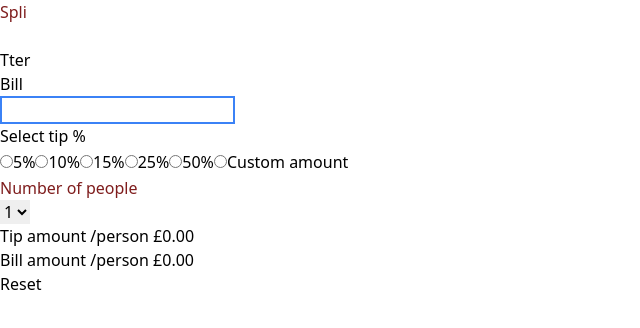
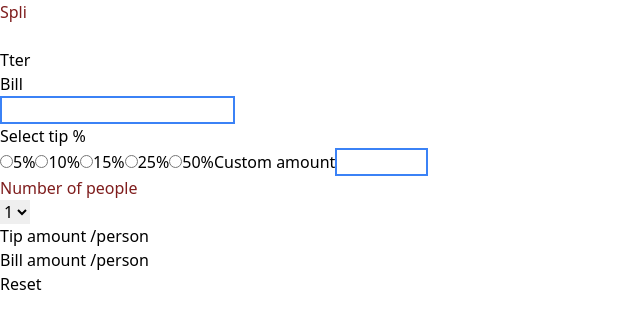
Before and after one commit to charlielizzy/tip-calculator-react, a React (Create React App) app: page / in a window 1280 px wide. Shown: the top 328 px of the page, without its empty margins (0-640 px from the left). Built offline with nearby package versions, Linux system fonts and the light colour scheme.

Commit message:
handle check

```diff
--- a/src/components/Calculator.jsx
+++ b/src/components/Calculator.jsx
@@ -6,6 +6,7 @@ const [tipPercent, setTipPercent] = useState(Number);
 const [people, setPeople] = useState(1);
 const [tipPerPerson, setTipPerPerson] = useState(Number);
 const [totalPerPerson, setTotalPerPerson] = useState(Number);
+const [inputChecked, setInputChecked] = useState(false)
 
 const calculateTipPerPerson = (bill, tipPercent, people) => {
     setTipPerPerson((bill * tipPercent) / people)
@@ -15,16 +16,17 @@ const calculateTotalPerPerson = (bill, tipPerPerson, people) => {
     setTotalPerPerson((bill / people) + tipPerPerson) ;
   };
 
-const makeVisible = () => {
-    document.getElementById("custom-input").classList.remove("invisible")
+const handleReset = () => {
+setBill(0);
+setTipPercent(0);
+setPeople(0);
+setTipPerPerson(0);
+setTotalPerPerson(0);
 }
 
-const makeInvisible = () => {
-    document.getElementById("custom-input").classList.add("invisible")
-}
-
-const handleReset = () => {
-window.location.reload();
+const handleCheck = (e) => {
+setTipPercent(e.target.value);
+setInputChecked(true)
 }
 
   useEffect(() => {
@@ -58,8 +60,8 @@ return (
             class="tip-button"
             name="tip-amounts"
             value="0.05"
-            onClick={(e) => setTipPercent(e.target.value)}
-            onClick={makeInvisible}
+            checked={tipPercent === "0.05"}
+            onClick={handleCheck}
           /><label for="5">5%</label>
           <input
             type="radio"
@@ -67,8 +69,8 @@ return (
             class="tip-button"
             name="tip-amounts"
             value="0.1"
-            onClick={(e) => setTipPercent(e.target.value), makeInvisible}
-            // onClick={makeInvisible}
+            checked={tipPercent === "0.1"}
+            onClick={handleCheck}
           /><label for="10">10%</label>
           <input
             type="radio"
@@ -76,8 +78,8 @@ return (
             class="tip-button"
             name="tip-amounts"
             value="0.15"
-            onClick={makeInvisible}
-            onClick={(e) => setTipPercent(e.target.value)}
+            checked={tipPercent === "0.15"}
+            onClick={handleCheck}
           /><label for="15">15%</label>
           <input
             type="radio"
@@ -85,8 +87,8 @@ return (
             class="tip-button"
             name="tip-amounts"
             value="0.25"
-            onClick={(e) => setTipPercent(e.target.value)}
-            onClick={makeInvisible}
+            checked={tipPercent === "0.25"}
+            onClick={handleCheck}
           /><label for="25">25%</label>
           <input
             type="radio"
@@ -94,18 +96,11 @@ return (
             class="tip-button"
             name="tip-amounts"
             value="0.5"
-            onClick={(e) => setTipPercent(e.target.value)}
-            onClick={makeInvisible}
+            checked={tipPercent === "0.5"}
+            onClick={handleCheck}
           /><label for="50">50%</label>
-          <input
-            type="radio"
-            id="custom"
-            class="tip-button"
-            name="tip-amounts"
-            value="custom"
-            onClick={makeVisible}
-          /><label for="custom">Custom amount</label>
-           <input type="number" id="custom-input" min="0" max="100" className="invisible border-2 border-blue-500" onChange={(e) => setTipPercent(e.target.value / 100)} />
+          <label for="custom">Custom amount</label>
+           <input type="number" id="custom" min="0" max="100" className="border-2 border-blue-500" onChange={(e) => setTipPercent(e.target.value / 100)} />
         </div>
         <div id="number-of-people">
           <p className="text-red-900">Number of people</p>
@@ -122,8 +117,8 @@ return (
         </div>
       </div>
       <div class="right-side">
-        <div><p>Tip amount /person £{tipPerPerson.toFixed(2)}</p></div>
-        <div><p>Bill amount /person £{totalPerPerson.toFixed(2)}</p></div>
+        <div><p>Tip amount /person {tipPerPerson ? `£${tipPerPerson.toFixed(2)}` : null}</p></div>
+        <div><p>Bill amount /person {totalPerPerson ? `£${totalPerPerson.toFixed(2)}` : null}</p></div>
         <div class="reset-button" >
           <button type="button" onClick={handleReset} >Reset</button>
         </div>
```
